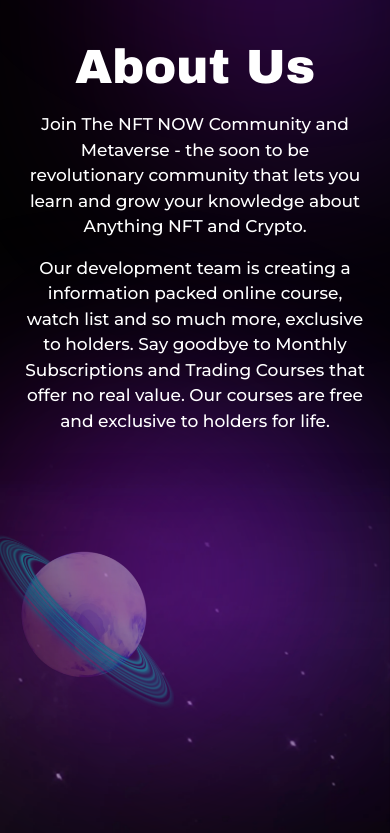
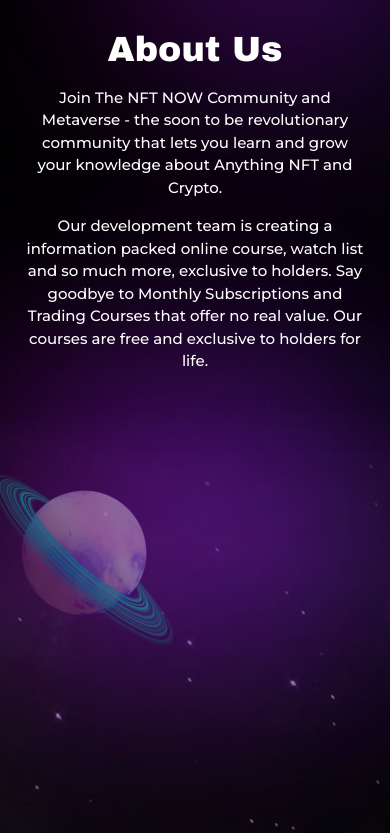
Before and after one commit to tarunmalik330/netnow, a React (Create React App) app: page / in a window 390 px wide. Shown: the part 911-1744 px from the top of the page. Built offline with nearby package versions, Linux system fonts and the light colour scheme.

Commit message:
change in font-size

```diff
--- a/src/components/AboutUs.jsx
+++ b/src/components/AboutUs.jsx
@@ -7,7 +7,7 @@ const AboutUs = () => {
     <>
       <div
         id="AboutUs"
-        className="xl:mt-[150px] lg:mt-[90px] sm:mt-[80px] mt-[60px] relative"
+        className="xl:mt-[150px] lg:mt-[90px] sm:mt-[80px] mt-[50px] relative"
       >
         <img
           src={AboutJupiter}
@@ -29,13 +29,13 @@ const AboutUs = () => {
             <div className="lg:w-6/12 w-full flex justify-center pt-10 lg:pt-0 relative z-[5]">
               <div className="lg:max-w-[525px] w-full">
                 <h2
-                  className="ff_archivo text-white font-normal lg:text-start text-center mb-[16px] text-[48px] leading-[121%]"
+                  className="ff_archivo text-white font-normal lg:text-start text-center mb-[16px] sm:text-[48px] text-[35px] leading-[121%]"
                   data-aos="zoom-in-up"
                 >
                   About Us
                 </h2>
                 <p
-                  className="text-white opacity-[80%] xl:text-[18px] text-[17px] lg:text-start text-center font-medium lg:max-w-[525px] mb-[16px] leading-[150%]"
+                  className="text-white opacity-[80%] xl:text-[18px] sm:text-[17px] text-[15px] lg:text-start text-center font-medium lg:max-w-[525px] mb-[16px] leading-[150%]"
                   data-aos="zoom-in-up"
                 >
                   Join The NFT NOW Community and Metaverse - the soon to be
@@ -43,7 +43,7 @@ const AboutUs = () => {
                   knowledge about Anything NFT and Crypto.{" "}
                 </p>
                 <p
-                  className="text-white opacity-[80%] xl:text-[18px] text-[17px] lg:text-start text-center lg:max-w-[519px] font-medium xl:mb-[40px] mb-[20px]"
+                  className="text-white opacity-[80%] xl:text-[18px] sm:text-[17px] text-[15px] lg:text-start text-center lg:max-w-[519px] font-medium xl:mb-[40px] mb-[20px]"
                   data-aos="zoom-in-up"
                 >
                   Our development team is creating a information packed online
--- a/src/components/Roadmap.jsx
+++ b/src/components/Roadmap.jsx
@@ -63,10 +63,10 @@ const Roadmap = () => {
         />
         <div
           id="Roadmap"
-          className="container xl:max-w-[1177px] mx-auto xl:px-3 px-6 xl:pt-[200px] sm:pt-[100px] pt-[90px] relative z-[1]"
+          className="container xl:max-w-[1177px] mx-auto xl:px-3 px-6 xl:pt-[200px] sm:pt-[100px] pt-[110px] relative z-[1]"
         >
           <h2
-            className="ff_archivo text-white text-center font-normal leading-[121%] sm:text-[48px] text-[40px] xl:mb-[78.96px] mb-[20px]"
+            className="ff_archivo text-white text-center font-normal leading-[121%] sm:text-[48px] text-[35px] xl:mb-[78.96px] mb-[20px]"
             data-aos="zoom-in-up"
           >
             Roadmap
@@ -337,7 +337,7 @@ const Roadmap = () => {
               See our latest collection
             </h2>
             <p
-              className="text-center text-white opacity-[80%] sm:text-[18px] text-[16px] font-semibold max-w-[721px] leading-[150%]"
+              className="text-center text-white opacity-[80%] xl:text-[18px] sm:text-[17px] text-[15px] font-semibold max-w-[721px] leading-[150%]"
               data-aos="zoom-in-up"
             >
               Join The NFT NOW Community and Metaverse - the soon to be
--- a/src/components/Tokenomics.jsx
+++ b/src/components/Tokenomics.jsx
@@ -82,7 +82,7 @@ const Tokenomics = () => {
             </div>
             <div className="lg:w-[50%] w-full lg:pt-0 pt-10 max-lg:flex max-lg:justify-center max-lg:items-center max-lg:flex-col">
               <h2
-                className="ff_archivo text-[48px] text-white font-normal leading-[121%] mb-6 lg:text-start text-center"
+                className="ff_archivo sm:text-[48px] text-[35px] text-white font-normal leading-[121%] mb-6 lg:text-start text-center"
                 data-aos="zoom-in-up"
               >
                 Tokenomics
@@ -106,7 +106,7 @@ const Tokenomics = () => {
                 </p>
               </div>
               <p
-                className="text-white font-medium xl:text-[18px] text-[16px] lg:max-w-[563px] opacity-[90%] leading-[150%] xl:mb-[32px] mb-[25px] lg:text-start text-center"
+                className="text-white font-medium xl:text-[18px] sm:text-[17px] text-[15px] lg:max-w-[563px] opacity-[90%] leading-[150%] xl:mb-[32px] mb-[25px] lg:text-start text-center"
                 data-aos="zoom-in-up"
               >
                 Join The NFT NOW Community and Metaverse - the soon to be
@@ -134,17 +134,17 @@ const Tokenomics = () => {
         {/* -------------------------------Faq----------------------------------------- */}
         <div
           id="Faq"
-          className="xl:mt-[180px] sm:mt-[90px] mt-[40px] relative z-[1]"
+          className="xl:mt-[180px] sm:mt-[90px] mt-[50px] relative z-[1]"
         >
           <div className="flex justify-center items-center flex-col sm:mb-[64px] mb-[30px] px-6">
             <h4
-              className="ff_archivo uppercase text-[#FFFFFF] text-[48px] font-normal leading-[120%] text-center"
+              className="ff_archivo uppercase text-[#FFFFFF] sm:text-[48px] text-[35px] font-normal leading-[120%] text-center"
               data-aos="fade-up"
             >
               FAQ
             </h4>
             <p
-              className="lg:max-w-[723px] font-medium opacity-[80%] leading-[161%] text-center sm:text-[18px] text-[16px] text-[#fff] mt-[16px]"
+              className="lg:max-w-[723px] font-medium opacity-[80%] leading-[161%] text-center xl:text-[18px] sm:text-[17px] text-[15px] text-[#fff] mt-[16px]"
               data-aos="zoom-in-up"
             >
               Join The NFT NOW Community and Metaverse - the soon to be
```
